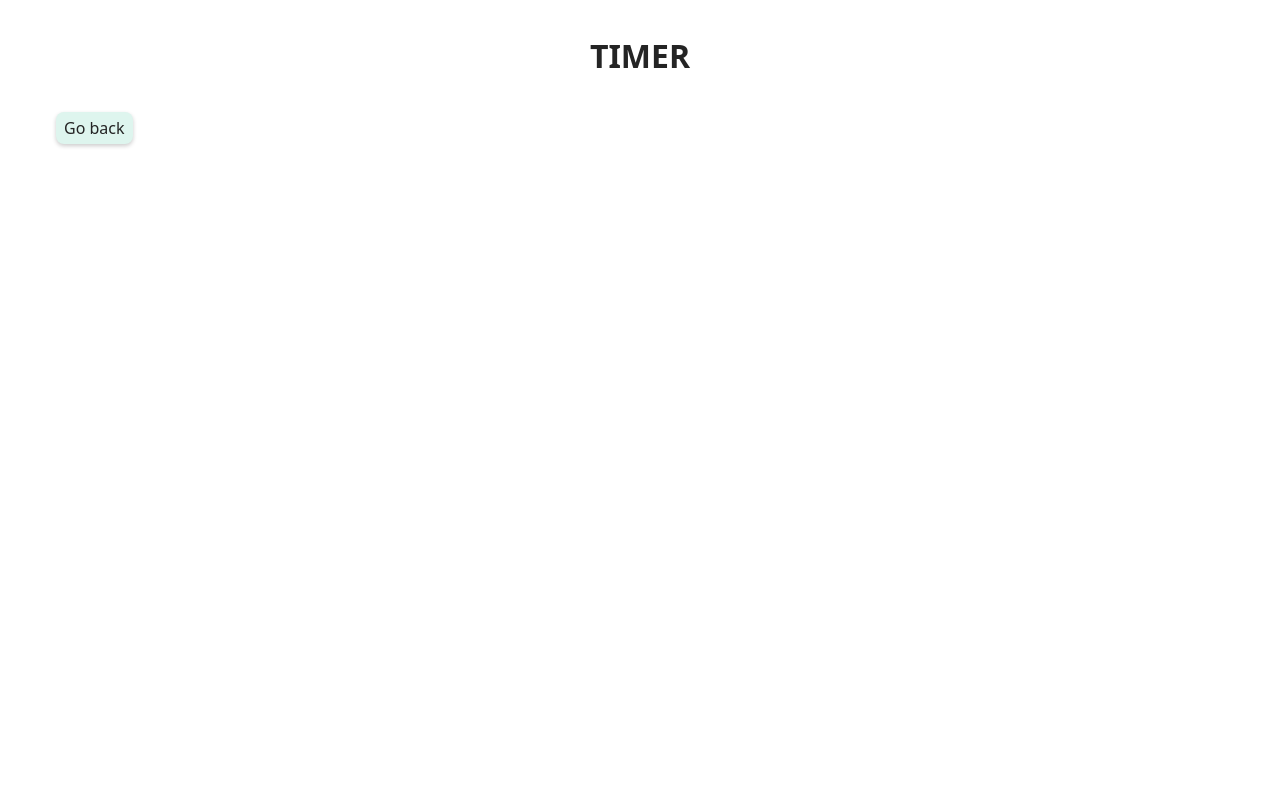
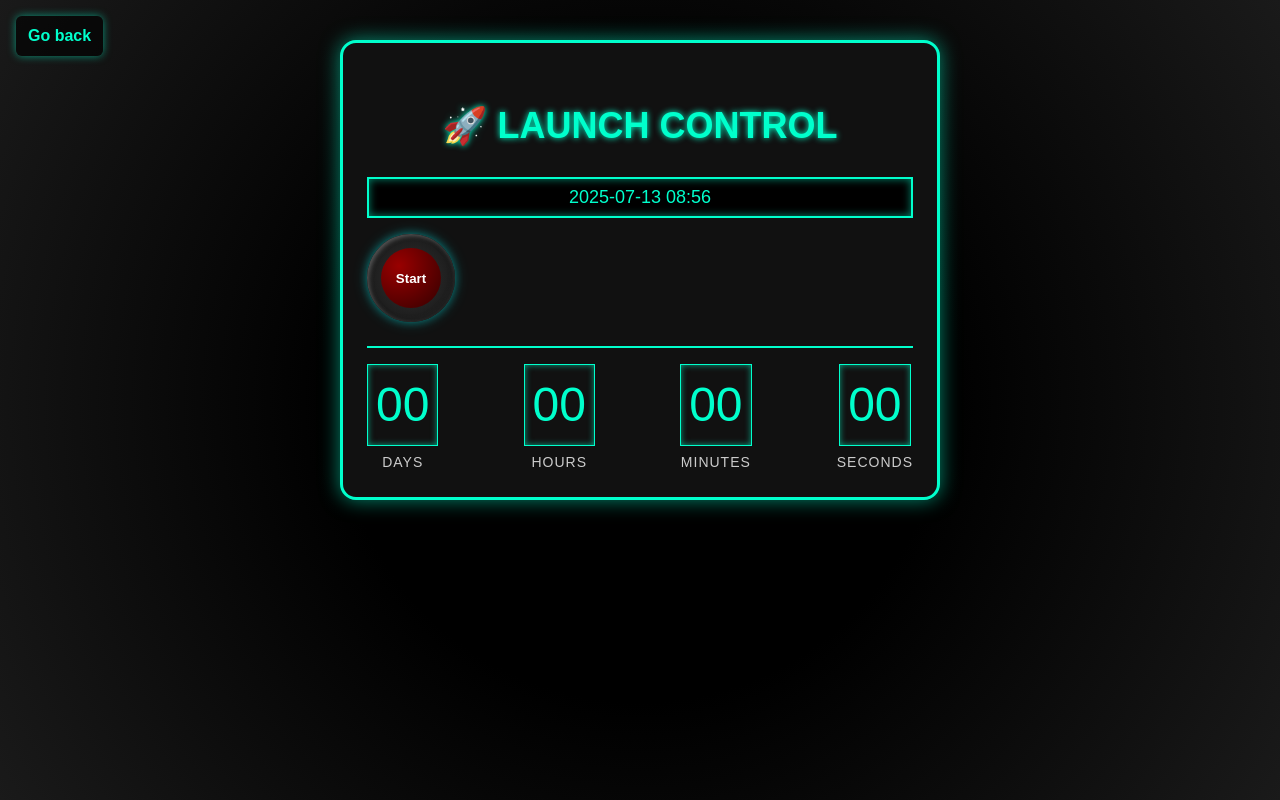
Before and after one commit to Simpaplex/goit-js-hw-10, a website built with Vite: page src/1-timer.html in a window 1280 px wide. Built offline with nearby package versions, Linux system fonts and the light colour scheme.

Commit message:
add timer

```diff
--- a/package.json
+++ b/package.json
@@ -17,6 +17,8 @@
   "author": "Alexander Repeta <alexander.repeta@gmail.com>",
   "license": "ISC",
   "dependencies": {
+    "flatpickr": "^4.6.13",
+    "izitoast": "^1.4.0",
     "vite-plugin-full-reload": "^1.2.0",
     "vite-plugin-html-inject": "^1.1.2"
   }
--- a/src/1-timer.html
+++ b/src/1-timer.html
@@ -11,10 +11,35 @@
 
 <body>
   <main>
-    <div class="container">
-      <h1 class="main-title">TIMER
-      </h1>
-      <load src="./partials/back-link.html" />
+    <div class="wrapp">
+      <div class="dashboard">
+        <h1 class="main-title">🚀 LAUNCH CONTROL</h1>
+        <div class="timer-wrapper">
+          <input type="text" id="datetime-picker" class="input-display" />
+          <div class="chrome-frame">
+            <button class="red-button" type="button" data-start>Start</button>
+          </div>
+          <div class="timer">
+            <div class="field">
+              <span class="value" data-days>00</span>
+              <span class="label">Days</span>
+            </div>
+            <div class="field">
+              <span class="value" data-hours>00</span>
+              <span class="label">Hours</span>
+            </div>
+            <div class="field">
+              <span class="value" data-minutes>00</span>
+              <span class="label">Minutes</span>
+            </div>
+            <div class="field">
+              <span class="value" data-seconds>00</span>
+              <span class="label">Seconds</span>
+            </div>
+          </div>
+        </div>
+        <load src="./partials/back-link.html" />
+      </div>
     </div>
   </main>
   <script type="module" src="./js/1-timer.js"></script>
--- a/src/css/1-timer.css
+++ b/src/css/1-timer.css
@@ -0,0 +1,107 @@
+.wrapp {
+  padding-top: 40px;
+}
+
+.dashboard {
+  border: 3px solid #00ffcc;
+  padding: 24px;
+  border-radius: 16px;
+  background-color: #111;
+  box-shadow: 0 0 20px #00ffcc88;
+  max-width: 600px;
+  margin: 0 auto;
+}
+
+.main-title {
+  font-size: 36px;
+  color: #00ffcc;
+  text-align: center;
+  text-shadow: 0 0 6px #00ffcc;
+  margin-bottom: 24px;
+}
+
+.input-display {
+  background-color: #000;
+  color: #00ffcc;
+  border: 2px solid #00ffcc;
+  font-size: 18px;
+  padding: 8px 12px;
+  margin-bottom: 16px;
+  width: 100%;
+  text-align: center;
+  box-shadow: 0 0 8px #00ffcc88 inset;
+}
+
+.chrome-frame {
+  display: inline-flex;
+  justify-content: center;
+  align-items: center;
+  width: 88px;
+  height: 88px;
+  border-radius: 50%;
+  background: radial-gradient(circle, #333, #111);
+  box-shadow: inset 2px 2px 4px #555, inset -2px -2px 4px #222,
+    0 0 8px rgba(0, 255, 255, 0.4), 0 0 16px rgba(0, 255, 255, 0.2);
+  margin: 0 auto;
+  margin-bottom: 24px;
+}
+
+/* Червона кнопка всередині */
+.red-button {
+  color: white;
+  width: 60px;
+  height: 60px;
+  border-radius: 50%;
+  background: radial-gradient(circle at 30% 30%, #ff4d4d, #990000);
+  box-shadow: inset 3px 3px 6px rgba(255, 255, 255, 0.3),
+    inset -3px -3px 6px rgba(0, 0, 0, 0.4), 0 2px 6px rgba(0, 0, 0, 0.6);
+  border: none;
+  font-weight: bold;
+  cursor: pointer;
+  transition: all 0.2s ease-in-out;
+}
+
+.red-button:active {
+  background: radial-gradient(circle at 30% 30%, #cc0000, #660000);
+  box-shadow: inset 5px 5px 10px rgba(0, 0, 0, 0.5),
+    inset -1px -1px 2px rgba(255, 255, 255, 0.2);
+}
+
+.red-button:disabled,
+.red-button:disabled:active {
+  background: radial-gradient(circle at 30% 30%, #990000, #330000);
+  box-shadow: none;
+  cursor: not-allowed;
+  pointer-events: none;
+}
+
+.timer {
+  display: flex;
+  justify-content: space-between;
+  gap: 12px;
+  border-top: 2px solid #00ffcc;
+  padding-top: 16px;
+}
+
+.field {
+  display: flex;
+  flex-direction: column;
+  align-items: center;
+}
+
+.value {
+  font-size: 48px;
+  background-color: #111;
+  color: #00ffcc;
+  padding: 4px 8px;
+  border: 1px solid #00ffcc;
+  box-shadow: 0 0 6px #00ffcc99 inset;
+  margin-bottom: 6px;
+}
+
+.label {
+  font-size: 14px;
+  color: #ccc;
+  text-transform: uppercase;
+  letter-spacing: 1px;
+}
--- a/src/css/back-link.css
+++ b/src/css/back-link.css
@@ -1,17 +1,18 @@
 .back-link {
-  display: inline-block;
-  padding: 4px 8px;
-  margin-bottom: 32px;
-  background-color: #def5ee;
-  border: none;
-  border-radius: 8px;
-  box-shadow: 0 2px 4px rgba(0, 0, 0, 0.2);
-  transition: transform 150ms ease-in-out, box-shadow 250ms ease-in-out,
-    background-color 250ms ease-in-out;
+  position: fixed;
+  top: 16px;
+  left: 16px;
+  background-color: rgba(0,0,0,0.6);
+  color: #00ffcc;
+  padding: 8px 12px;
+  border-radius: 6px;
+  font-weight: bold;
+  text-decoration: none;
+  box-shadow: 0 0 8px #00ffcc88;
+  z-index: 9999;
+  transition: background-color 0.3s ease;
 }
 
 .back-link:hover {
-  background-color: #a1f9de;
-  transform: scale(1.01);
-  box-shadow: 2px 4px 8px rgba(0, 0, 0, 0.3);
+  background-color: rgba(0,0,0,0.9);
 }
--- a/src/css/base.css
+++ b/src/css/base.css
@@ -16,12 +16,16 @@
   -webkit-text-size-adjust: 100%;
 }
 
+html, body {
+  height: 100%;
+  margin: 0;
+  padding: 0;
+}
+
 body {
-  display: flex;
-  flex-direction: column;
-  min-width: 100vw;
-  min-height: 100vh;
-  margin: 0;
+  background: radial-gradient(circle at center, #000000 40%, #1a1a1a 100%);
+  font-family: 'Orbitron', sans-serif;
+  color: #00ffcc;
 }
 
 main {
--- a/src/js/1-timer.js
+++ b/src/js/1-timer.js
@@ -0,0 +1,90 @@
+import flatpickr from 'flatpickr';
+import 'flatpickr/dist/flatpickr.min.css';
+
+import iziToast from 'izitoast';
+import 'izitoast/dist/css/iziToast.min.css';
+
+const startBtn = document.querySelector('button[data-start]');
+const dateInput = document.querySelector('#datetime-picker');
+const dateDisplay = document.querySelector('span[data-days]');
+const hoursDisplay = document.querySelector('span[data-hours]');
+const minutesDisplay = document.querySelector('span[data-minutes]');
+const secondsDisplay = document.querySelector('span[data-seconds]');
+
+let userSelectedDate = null;
+let timerId = null;
+startBtn.disabled = true;
+
+const options = {
+  enableTime: true,
+  time_24hr: true,
+  defaultDate: new Date(),
+  minuteIncrement: 1,
+  onClose(selectedDates) {
+    const selectedDate = selectedDates[0];
+    if (selectedDate.getTime() <= Date.now()) {
+      iziToast.error({
+        message: 'Please choose a date in the future',
+        position: 'center',
+      });
+      startBtn.disabled = true;
+      userSelectedDate = null;
+    } else {
+      userSelectedDate = selectedDate;
+      startBtn.disabled = false;
+    }
+  },
+};
+
+flatpickr(dateInput, options);
+
+startBtn.addEventListener('click', handleStart);
+
+function handleStart() {
+  if (!userSelectedDate) return;
+  clearInterval(timerId);
+
+  startBtn.disabled = true;
+  dateInput.disabled = true;
+
+  timerId = setInterval(() => {
+    const currentDate = new Date();
+    const delta = userSelectedDate - currentDate;
+
+    if (delta <= 0) {
+      clearInterval(timerId);
+      updateTimer({ days: 0, hours: 0, minutes: 0, seconds: 0 });
+      dateInput.disabled = false;
+      startBtn.disabled = true;
+      return;
+    }
+
+    const timerCount = convertMs(delta);
+    updateTimer(timerCount);
+  }, 1000);
+}
+
+function updateTimer({ days, hours, minutes, seconds }) {
+  dateDisplay.textContent = addLeadingZero(days);
+  hoursDisplay.textContent = addLeadingZero(hours);
+  minutesDisplay.textContent = addLeadingZero(minutes);
+  secondsDisplay.textContent = addLeadingZero(seconds);
+}
+
+function convertMs(ms) {
+  const second = 1000;
+  const minute = second * 60;
+  const hour = minute * 60;
+  const day = hour * 24;
+
+  const days = Math.floor(ms / day);
+  const hours = Math.floor((ms % day) / hour);
+  const minutes = Math.floor(((ms % day) % hour) / minute);
+  const seconds = Math.floor((((ms % day) % hour) % minute) / second);
+
+  return { days, hours, minutes, seconds };
+}
+
+function addLeadingZero(value) {
+  return String(value).padStart(2, '0');
+}
```
Also changed, not shown: 1 other file.
